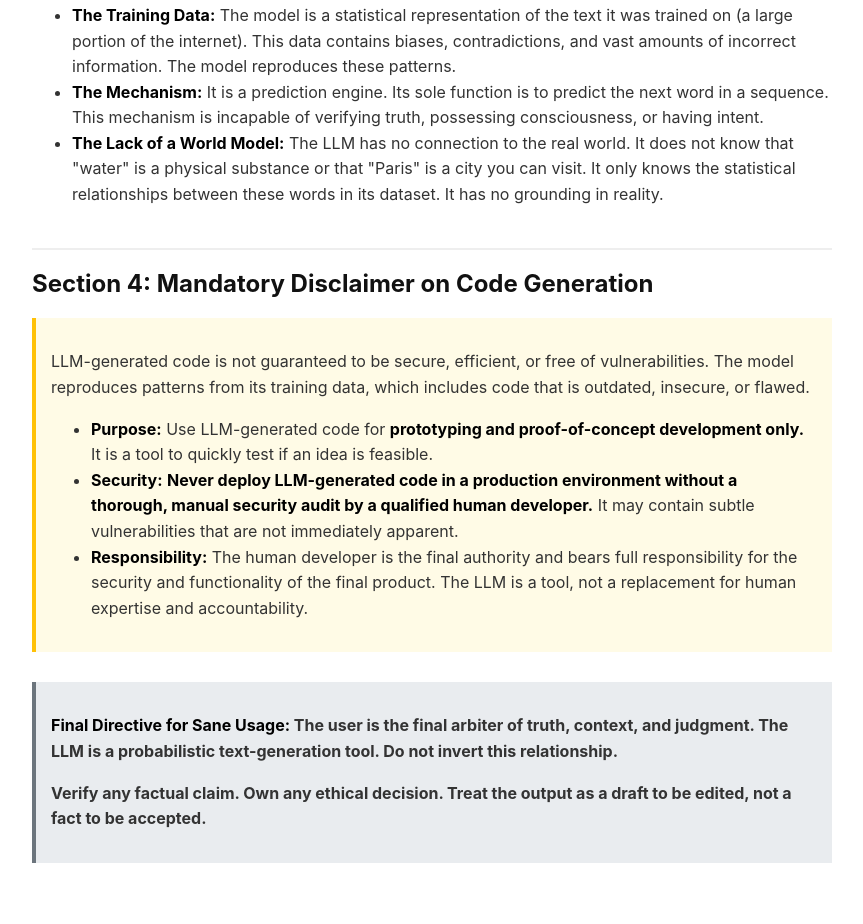
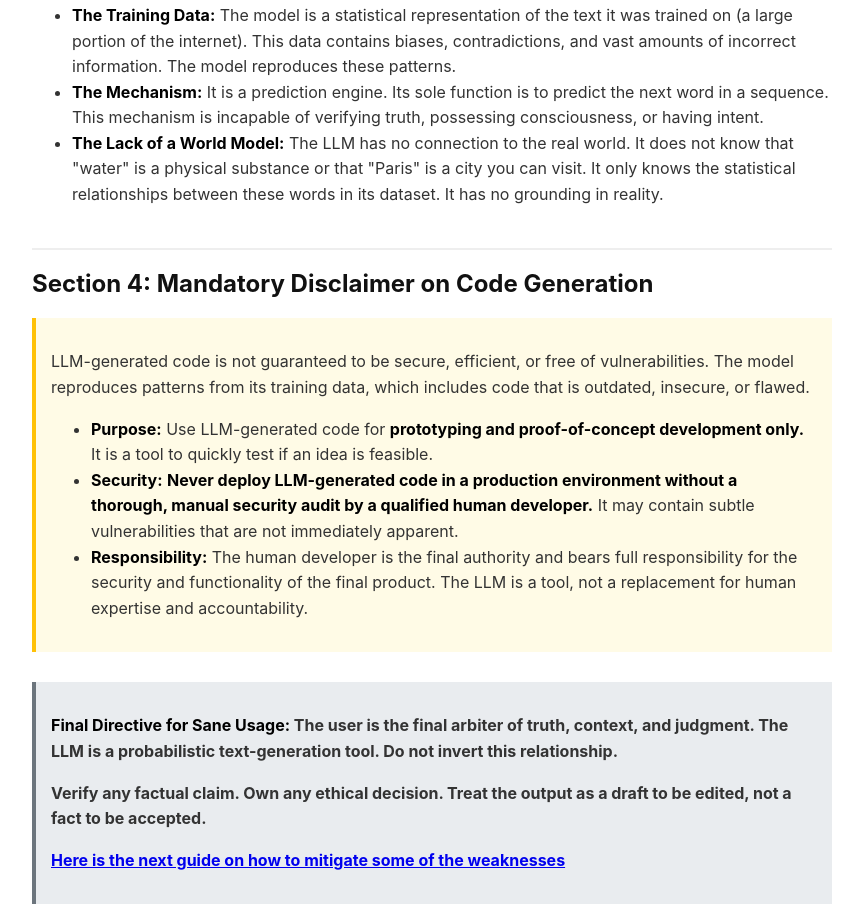
Before and after one commit to dollspace-gay/What-Can-An-LLM-Do, a plain HTML site: page index.html in a window 1280 px wide. Shown: the part 1565-2489 px from the top of the page, without its empty margins (208-1071 px from the left). Before the commit the page ends 2448 px from the top, so only its background shows below. Drawn offline with Linux system fonts and the light colour scheme.

Commit message:
Update index.html

```diff
--- a/index.html
+++ b/index.html
@@ -115,6 +115,7 @@
         <div class="final-directive">
             <p><strong>Final Directive for Sane Usage:</strong> The user is the final arbiter of truth, context, and judgment. The LLM is a probabilistic text-generation tool. Do not invert this relationship.</p>
             <p>Verify any factual claim. Own any ethical decision. Treat the output as a draft to be edited, not a fact to be accepted.</p>
+            <p><a href="https://dollspace-gay.github.io/What-Can-An-LLM-Do/index2.html">Here is the next guide on how to mitigate some of the weaknesses</a></p>
         </div>
     </footer>
 
```
